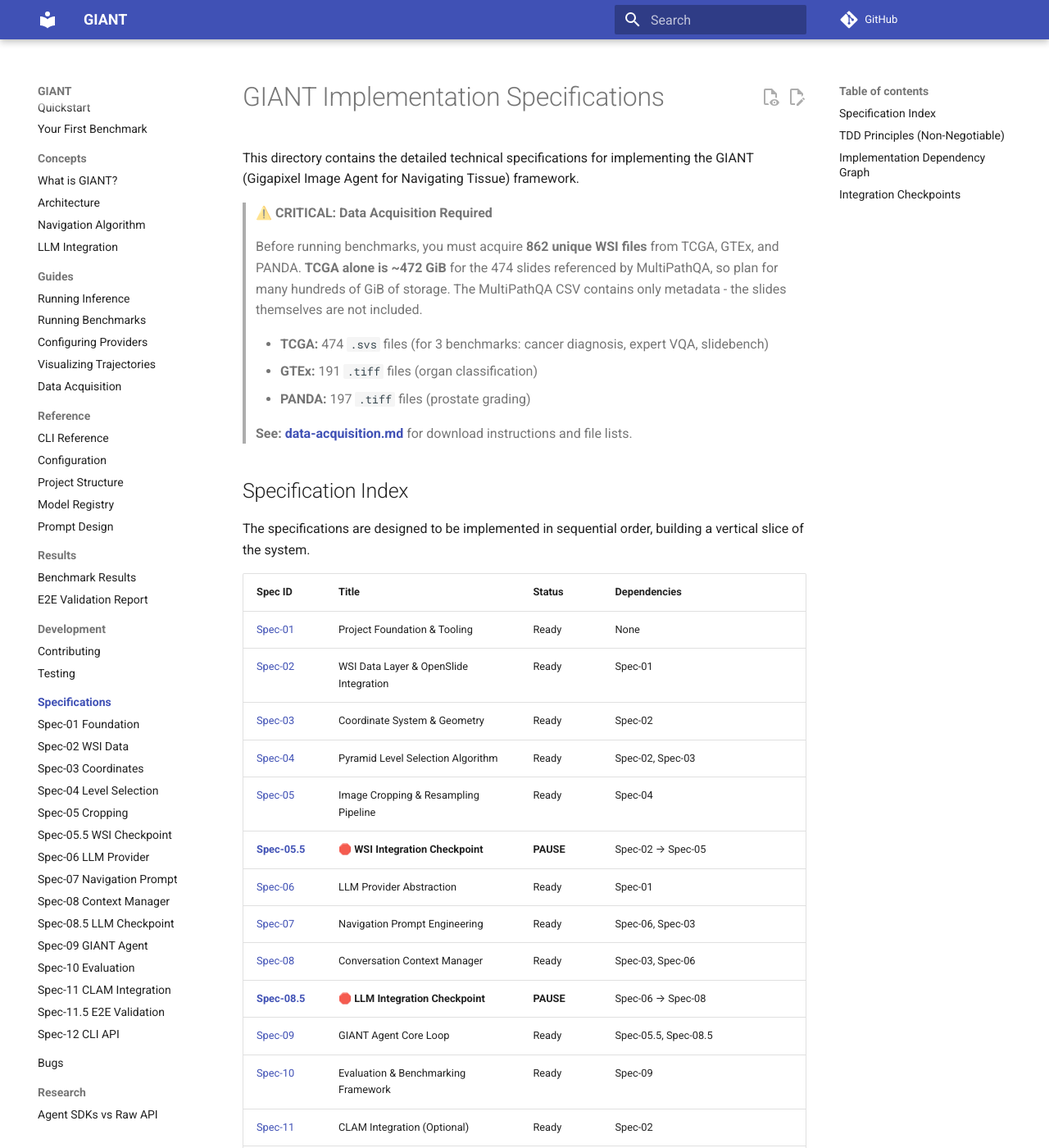
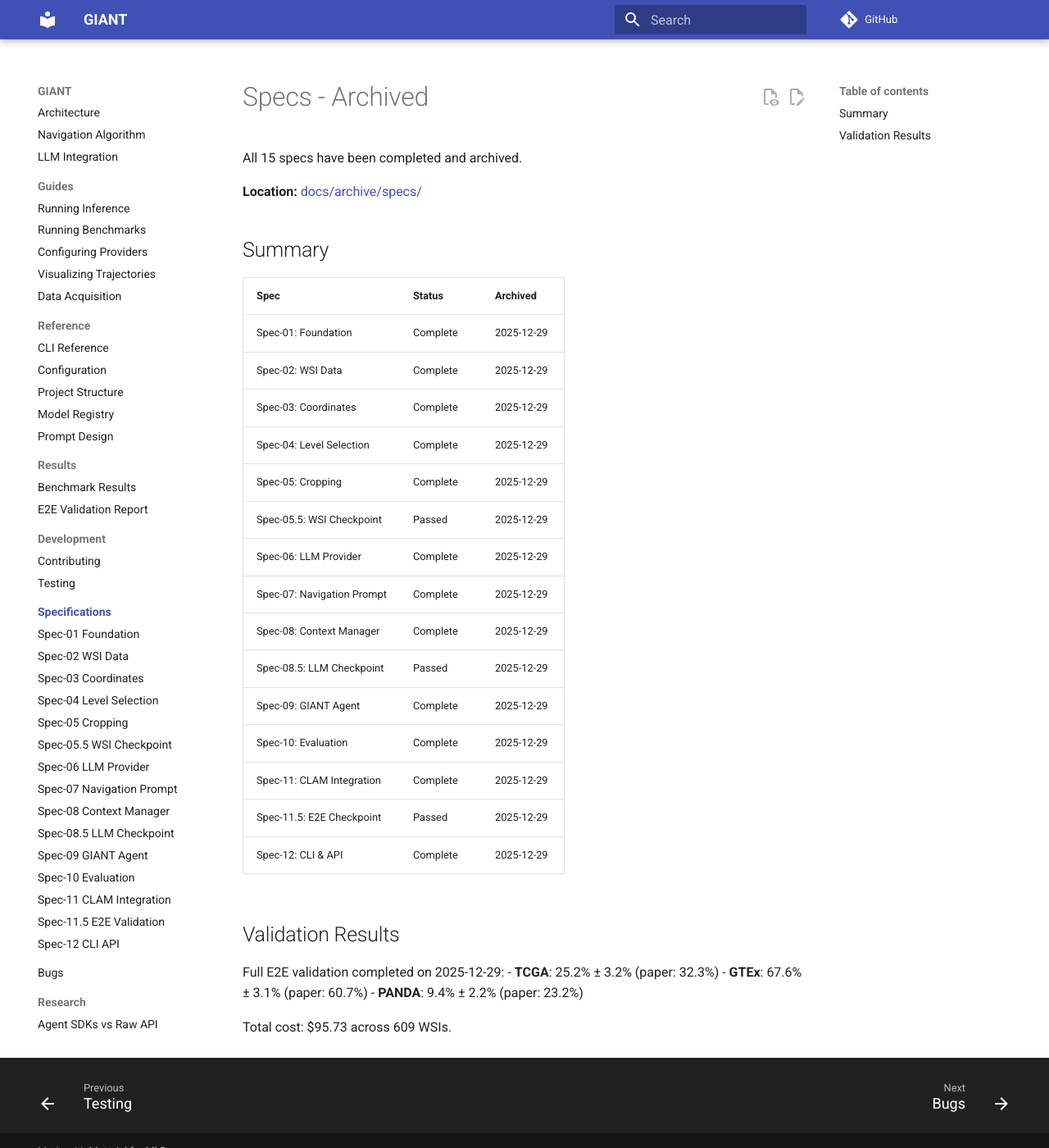
Before and after one commit to The-Obstacle-Is-The-Way/gigapixel-goblin, an MkDocs documentation site: the page built from docs/specs/README.md, in a window 1280 px wide and 1400 px high. Shown: the whole window at 82% size. Built offline with MkDocs 1.6.1 and Material for MkDocs 9.7.7, drawn with Linux system fonts in a browser that asks for light colours; comment, search, counter and statistics services are not loaded; some of the changed text lies outside the part shown.

Commit message:
docs: archive all 15 completed specs
All specs (01-12 plus 3 integration checkpoints) are now complete:
- Spec-01: Revised to mark PyPI release.yml as out of scope (research tool)
- Spec-11.5: Updated with E2E validation results from 3 full benchmarks

Benchmark validation results (gpt-5.2, 2025-12-27 to 2025-12-29):
- TCGA: 25.2% ± 3.2% (paper: 32.3%) ✓
- GTEx: 67.6% ± 3.1% (paper: 60.7%) ✓
- PANDA: 9.4% ± 2.2% (paper: 23.2%) ⚠️

Total cost: $95.73 across 609 WSIs.
System is production-ready for benchmark evaluation.

````diff
--- /dev/null
+++ b/docs/archive/specs/README.md
@@ -0,0 +1,102 @@
+# GIANT Implementation Specifications
+
+This directory contains the detailed technical specifications for implementing the GIANT (Gigapixel Image Agent for Navigating Tissue) framework.
+
+> **⚠️ CRITICAL: Data Acquisition Required**
+>
+> Before running benchmarks, you must acquire **862 unique WSI files** from TCGA, GTEx, and PANDA.
+> **TCGA alone is ~472 GiB** for the 474 slides referenced by MultiPathQA, so plan for many hundreds of GiB of storage.
+> The MultiPathQA CSV contains only metadata - the slides themselves are not included.
+>
+> - **TCGA:** 474 `.svs` files (for 3 benchmarks: cancer diagnosis, expert VQA, slidebench)
+> - **GTEx:** 191 `.tiff` files (organ classification)
+> - **PANDA:** 197 `.tiff` files (prostate grading)
+>
+> **See: [data-acquisition.md](../data-acquisition.md)** for download instructions and file lists.
+
+## Specification Index
+
+The specifications are designed to be implemented in sequential order, building a vertical slice of the system.
+
+| Spec ID | Title | Status | Dependencies |
+|---------|-------|--------|--------------|
+| [Spec-01](./spec-01-foundation.md) | Project Foundation & Tooling | Ready | None |
+| [Spec-02](./spec-02-wsi-data.md) | WSI Data Layer & OpenSlide Integration | Ready | Spec-01 |
+| [Spec-03](./spec-03-coordinates.md) | Coordinate System & Geometry | Ready | Spec-02 |
+| [Spec-04](./spec-04-level-selection.md) | Pyramid Level Selection Algorithm | Ready | Spec-02, Spec-03 |
+| [Spec-05](./spec-05-cropping.md) | Image Cropping & Resampling Pipeline | Ready | Spec-04 |
+| **[Spec-05.5](./spec-05.5-wsi-integration-checkpoint.md)** | **🛑 WSI Integration Checkpoint** | **PAUSE** | Spec-02 → Spec-05 |
+| [Spec-06](./spec-06-llm-provider.md) | LLM Provider Abstraction | Ready | Spec-01 |
+| [Spec-07](./spec-07-navigation-prompt.md) | Navigation Prompt Engineering | Ready | Spec-06, Spec-03 |
+| [Spec-08](./spec-08-context-manager.md) | Conversation Context Manager | Ready | Spec-03, Spec-06 |
+| **[Spec-08.5](./spec-08.5-llm-integration-checkpoint.md)** | **🛑 LLM Integration Checkpoint** | **PAUSE** | Spec-06 → Spec-08 |
+| [Spec-09](./spec-09-giant-agent.md) | GIANT Agent Core Loop | Ready | Spec-05.5, Spec-08.5 |
+| [Spec-10](./spec-10-evaluation.md) | Evaluation & Benchmarking Framework | Ready | Spec-09 |
+| [Spec-11](./spec-11-clam-integration.md) | CLAM Integration (Optional) | Ready | Spec-02 |
+| **[Spec-11.5](./spec-11.5-e2e-validation-checkpoint.md)** | **🛑 E2E Validation Checkpoint** | **PAUSE** | Spec-09 → Spec-11, DATA_ACQUISITION |
+| [Spec-12](./spec-12-cli-api.md) | CLI & API Surface | Ready | Spec-11.5 |
+
+## TDD Principles (Non-Negotiable)
+
+This project follows strict TDD as per Uncle Bob's Clean Code:
+
+1.  **Red-Green-Refactor**: Write failing test first, make it pass, then refactor
+2.  **SOLID Principles**:
+    -   **Single Responsibility**: Each class does one thing
+    -   **Open/Closed**: Extend via protocols, not modification
+    -   **Liskov Substitution**: Subtypes must be substitutable
+    -   **Interface Segregation**: Small, focused protocols
+    -   **Dependency Inversion**: Depend on abstractions (Protocols)
+3.  **Gang of Four Patterns Used**:
+    -   **Strategy**: LLMProvider, PyramidLevelSelector
+    -   **Factory**: Provider creation from config
+    -   **Template Method**: Agent run loop
+    -   **Observer**: Trajectory recording
+4.  **Test Coverage**: Minimum 90% enforced in CI
+5.  **Mutation Testing**: Run `make mutmut` before PRs
+
+All new code MUST have tests written FIRST.
+
+## Implementation Dependency Graph
+
+```mermaid
+graph TD
+    S01[Spec-01: Foundation] --> S02[Spec-02: WSI Data]
+    S01 --> S06[Spec-06: LLM Provider]
+    S02 --> S03[Spec-03: Coordinates]
+    S02 --> S11[Spec-11: CLAM]
+    S03 --> S04[Spec-04: Level Selection]
+    S03 --> S07[Spec-07: Prompting]
+    S03 --> S08[Spec-08: Context]
+    S04 --> S05[Spec-05: Cropping]
+    S06 --> S07
+    S06 --> S08
+    S05 --> S055[🛑 Spec-05.5: WSI Checkpoint]
+    S08 --> S085[🛑 Spec-08.5: LLM Checkpoint]
+    S055 --> S09[Spec-09: GIANT Agent]
+    S085 --> S09
+    S09 --> S10[Spec-10: Eval]
+    S10 --> S115[🛑 Spec-11.5: E2E Validation]
+    S11 --> S115
+    S115 --> S12[Spec-12: CLI]
+
+    style S055 fill:#ff6b6b,stroke:#333,stroke-width:3px
+    style S085 fill:#ff6b6b,stroke:#333,stroke-width:3px
+    style S115 fill:#ff6b6b,stroke:#333,stroke-width:3px
+```
+
+**Critical Path:** Spec-01 → Spec-02 → ... → Spec-05 → **🛑 Spec-05.5** → Spec-06 → ... → Spec-08 → **🛑 Spec-08.5** → Spec-09 → Spec-10 → **🛑 Spec-11.5** → Spec-12
+
+## Integration Checkpoints
+
+These are **mandatory pause points** before proceeding:
+
+| Checkpoint | Purpose | Duration | Cost |
+|------------|---------|----------|------|
+| **Spec-05.5** | Verify WSI pipeline works end-to-end with real `.svs` files | 2-4 hours | Free |
+| **Spec-08.5** | Verify LLM pipeline works with real API calls | 2-4 hours | ~$2-5 |
+| **Spec-11.5** | Verify full system works on MultiPathQA benchmark data | 4-8 hours | ~$5-50 |
+
+**DO NOT skip these checkpoints.** Debugging issues in the CLI/API layer (Spec-12) is 10x harder than catching them here.
+
+> **Lesson Learned:** We should validate against real benchmark data at each checkpoint, not just after all specs are implemented. Unit tests with mocks are necessary but not sufficient.
--- a/docs/specs/README.md
+++ b/docs/specs/README.md
@@ -1,102 +1,34 @@
-# GIANT Implementation Specifications
+# Specs - Archived
 
-This directory contains the detailed technical specifications for implementing the GIANT (Gigapixel Image Agent for Navigating Tissue) framework.
+All 15 specs have been completed and archived.
 
-> **⚠️ CRITICAL: Data Acquisition Required**
->
-> Before running benchmarks, you must acquire **862 unique WSI files** from TCGA, GTEx, and PANDA.
-> **TCGA alone is ~472 GiB** for the 474 slides referenced by MultiPathQA, so plan for many hundreds of GiB of storage.
-> The MultiPathQA CSV contains only metadata - the slides themselves are not included.
->
-> - **TCGA:** 474 `.svs` files (for 3 benchmarks: cancer diagnosis, expert VQA, slidebench)
-> - **GTEx:** 191 `.tiff` files (organ classification)
-> - **PANDA:** 197 `.tiff` files (prostate grading)
->
-> **See: [data-acquisition.md](../data-acquisition.md)** for download instructions and file lists.
+**Location:** [docs/archive/specs/](../archive/specs/)
 
-## Specification Index
+## Summary
 
-The specifications are designed to be implemented in sequential order, building a vertical slice of the system.
+| Spec | Status | Archived |
+|------|--------|----------|
+| Spec-01: Foundation | Complete | 2025-12-29 |
+| Spec-02: WSI Data | Complete | 2025-12-29 |
+| Spec-03: Coordinates | Complete | 2025-12-29 |
+| Spec-04: Level Selection | Complete | 2025-12-29 |
+| Spec-05: Cropping | Complete | 2025-12-29 |
+| Spec-05.5: WSI Checkpoint | Passed | 2025-12-29 |
+| Spec-06: LLM Provider | Complete | 2025-12-29 |
+| Spec-07: Navigation Prompt | Complete | 2025-12-29 |
+| Spec-08: Context Manager | Complete | 2025-12-29 |
+| Spec-08.5: LLM Checkpoint | Passed | 2025-12-29 |
+| Spec-09: GIANT Agent | Complete | 2025-12-29 |
+| Spec-10: Evaluation | Complete | 2025-12-29 |
+| Spec-11: CLAM Integration | Complete | 2025-12-29 |
+| Spec-11.5: E2E Checkpoint | Passed | 2025-12-29 |
+| Spec-12: CLI & API | Complete | 2025-12-29 |
 
-| Spec ID | Title | Status | Dependencies |
-|---------|-------|--------|--------------|
-| [Spec-01](./spec-01-foundation.md) | Project Foundation & Tooling | Ready | None |
-| [Spec-02](./spec-02-wsi-data.md) | WSI Data Layer & OpenSlide Integration | Ready | Spec-01 |
-| [Spec-03](./spec-03-coordinates.md) | Coordinate System & Geometry | Ready | Spec-02 |
-| [Spec-04](./spec-04-level-selection.md) | Pyramid Level Selection Algorithm | Ready | Spec-02, Spec-03 |
-| [Spec-05](./spec-05-cropping.md) | Image Cropping & Resampling Pipeline | Ready | Spec-04 |
-| **[Spec-05.5](./spec-05.5-wsi-integration-checkpoint.md)** | **🛑 WSI Integration Checkpoint** | **PAUSE** | Spec-02 → Spec-05 |
-| [Spec-06](./spec-06-llm-provider.md) | LLM Provider Abstraction | Ready | Spec-01 |
-| [Spec-07](./spec-07-navigation-prompt.md) | Navigation Prompt Engineering | Ready | Spec-06, Spec-03 |
-| [Spec-08](./spec-08-context-manager.md) | Conversation Context Manager | Ready | Spec-03, Spec-06 |
-| **[Spec-08.5](./spec-08.5-llm-integration-checkpoint.md)** | **🛑 LLM Integration Checkpoint** | **PAUSE** | Spec-06 → Spec-08 |
-| [Spec-09](./spec-09-giant-agent.md) | GIANT Agent Core Loop | Ready | Spec-05.5, Spec-08.5 |
-| [Spec-10](./spec-10-evaluation.md) | Evaluation & Benchmarking Framework | Ready | Spec-09 |
-| [Spec-11](./spec-11-clam-integration.md) | CLAM Integration (Optional) | Ready | Spec-02 |
-| **[Spec-11.5](./spec-11.5-e2e-validation-checkpoint.md)** | **🛑 E2E Validation Checkpoint** | **PAUSE** | Spec-09 → Spec-11, DATA_ACQUISITION |
-| [Spec-12](./spec-12-cli-api.md) | CLI & API Surface | Ready | Spec-11.5 |
+## Validation Results
 
-## TDD Principles (Non-Negotiable)
+Full E2E validation completed on 2025-12-29:
+- **TCGA**: 25.2% ± 3.2% (paper: 32.3%)
+- **GTEx**: 67.6% ± 3.1% (paper: 60.7%)
+- **PANDA**: 9.4% ± 2.2% (paper: 23.2%)
 
-This project follows strict TDD as per Uncle Bob's Clean Code:
-
-1.  **Red-Green-Refactor**: Write failing test first, make it pass, then refactor
-2.  **SOLID Principles**:
-    -   **Single Responsibility**: Each class does one thing
-    -   **Open/Closed**: Extend via protocols, not modification
-    -   **Liskov Substitution**: Subtypes must be substitutable
-    -   **Interface Segregation**: Small, focused protocols
-    -   **Dependency Inversion**: Depend on abstractions (Protocols)
-3.  **Gang of Four Patterns Used**:
-    -   **Strategy**: LLMProvider, PyramidLevelSelector
-    -   **Factory**: Provider creation from config
-    -   **Template Method**: Agent run loop
-    -   **Observer**: Trajectory recording
-4.  **Test Coverage**: Minimum 90% enforced in CI
-5.  **Mutation Testing**: Run `make mutmut` before PRs
-
-All new code MUST have tests written FIRST.
-
-## Implementation Dependency Graph
-
-```mermaid
-graph TD
-    S01[Spec-01: Foundation] --> S02[Spec-02: WSI Data]
-    S01 --> S06[Spec-06: LLM Provider]
-    S02 --> S03[Spec-03: Coordinates]
-    S02 --> S11[Spec-11: CLAM]
-    S03 --> S04[Spec-04: Level Selection]
-    S03 --> S07[Spec-07: Prompting]
-    S03 --> S08[Spec-08: Context]
-    S04 --> S05[Spec-05: Cropping]
-    S06 --> S07
-    S06 --> S08
-    S05 --> S055[🛑 Spec-05.5: WSI Checkpoint]
-    S08 --> S085[🛑 Spec-08.5: LLM Checkpoint]
-    S055 --> S09[Spec-09: GIANT Agent]
-    S085 --> S09
-    S09 --> S10[Spec-10: Eval]
-    S10 --> S115[🛑 Spec-11.5: E2E Validation]
-    S11 --> S115
-    S115 --> S12[Spec-12: CLI]
-
-    style S055 fill:#ff6b6b,stroke:#333,stroke-width:3px
-    style S085 fill:#ff6b6b,stroke:#333,stroke-width:3px
-    style S115 fill:#ff6b6b,stroke:#333,stroke-width:3px
-```
-
-**Critical Path:** Spec-01 → Spec-02 → ... → Spec-05 → **🛑 Spec-05.5** → Spec-06 → ... → Spec-08 → **🛑 Spec-08.5** → Spec-09 → Spec-10 → **🛑 Spec-11.5** → Spec-12
-
-## Integration Checkpoints
-
-These are **mandatory pause points** before proceeding:
-
-| Checkpoint | Purpose | Duration | Cost |
-|------------|---------|----------|------|
-| **Spec-05.5** | Verify WSI pipeline works end-to-end with real `.svs` files | 2-4 hours | Free |
-| **Spec-08.5** | Verify LLM pipeline works with real API calls | 2-4 hours | ~$2-5 |
-| **Spec-11.5** | Verify full system works on MultiPathQA benchmark data | 4-8 hours | ~$5-50 |
-
-**DO NOT skip these checkpoints.** Debugging issues in the CLI/API layer (Spec-12) is 10x harder than catching them here.
-
-> **Lesson Learned:** We should validate against real benchmark data at each checkpoint, not just after all specs are implemented. Unit tests with mocks are necessary but not sufficient.
+Total cost: $95.73 across 609 WSIs.
````
Also changed, not shown: docs/archive/specs/spec-01-foundation.md (renamed from docs/specs/spec-01-foundation.md, +15 -15 lines), docs/archive/specs/spec-11.5-e2e-validation-checkpoint.md (renamed from docs/specs/spec-11.5-e2e-validation-checkpoint.md, +39 -34 lines), docs/archive/specs/spec-02-wsi-data.md (renamed from docs/specs/spec-02-wsi-data.md), docs/archive/specs/spec-03-coordinates.md (renamed from docs/specs/spec-03-coordinates.md), docs/archive/specs/spec-04-level-selection.md (renamed from docs/specs/spec-04-level-selection.md), docs/archive/specs/spec-05-cropping.md (renamed from docs/specs/spec-05-cropping.md), docs/archive/specs/spec-05.5-wsi-integration-checkpoint.md (renamed from docs/specs/spec-05.5-wsi-integration-checkpoint.md), docs/archive/specs/spec-06-llm-provider.md (renamed from docs/specs/spec-06-llm-provider.md), docs/archive/specs/spec-07-navigation-prompt.md (renamed from docs/specs/spec-07-navigation-prompt.md), docs/archive/specs/spec-08-context-manager.md (renamed from docs/specs/spec-08-context-manager.md), docs/archive/specs/spec-08.5-llm-integration-checkpoint.md (renamed from docs/specs/spec-08.5-llm-integration-checkpoint.md), docs/archive/specs/spec-09-giant-agent.md (renamed from docs/specs/spec-09-giant-agent.md), docs/archive/specs/spec-10-evaluation.md (renamed from docs/specs/spec-10-evaluation.md), docs/archive/specs/spec-11-clam-integration.md (renamed from docs/specs/spec-11-clam-integration.md), 1 more files.
